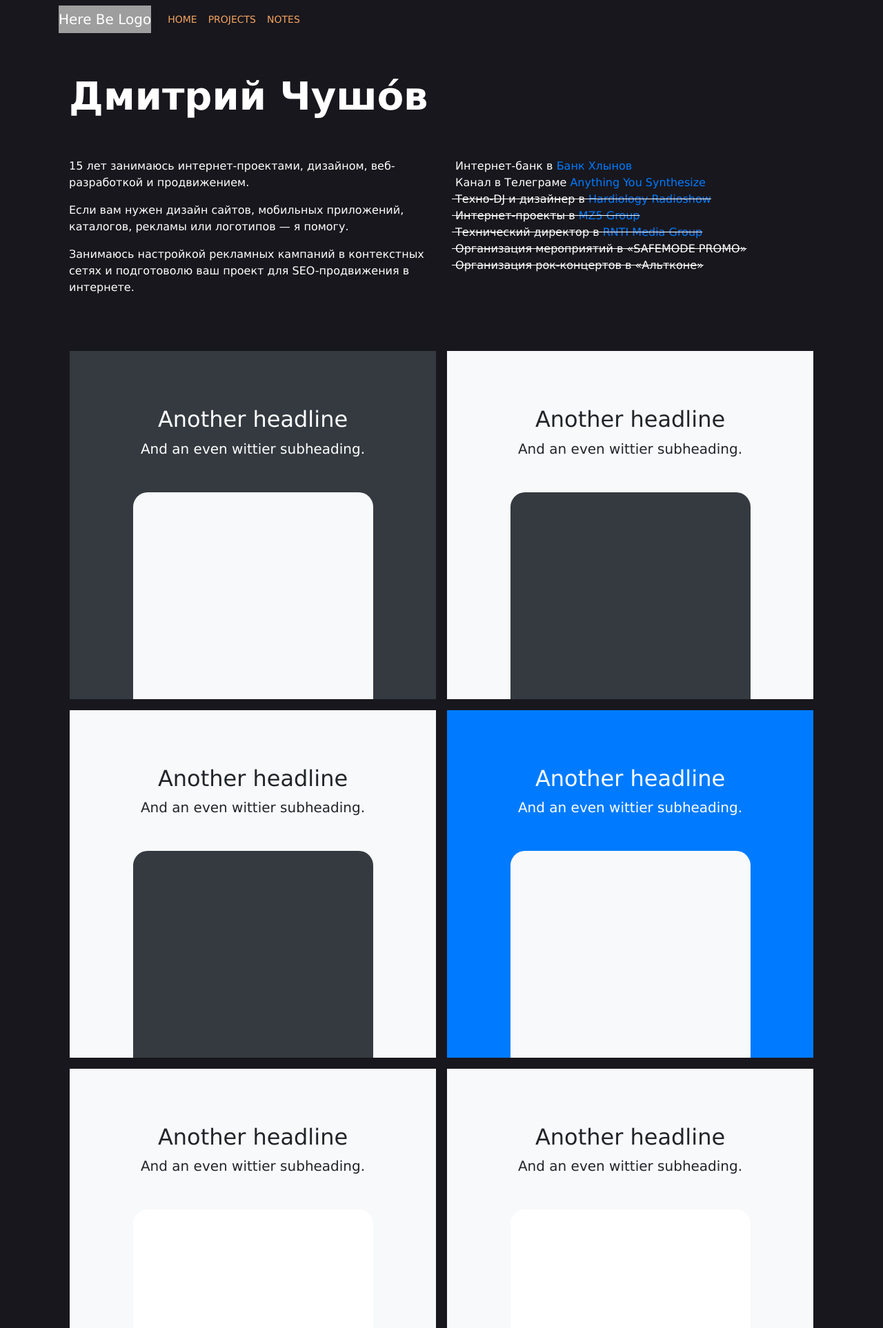
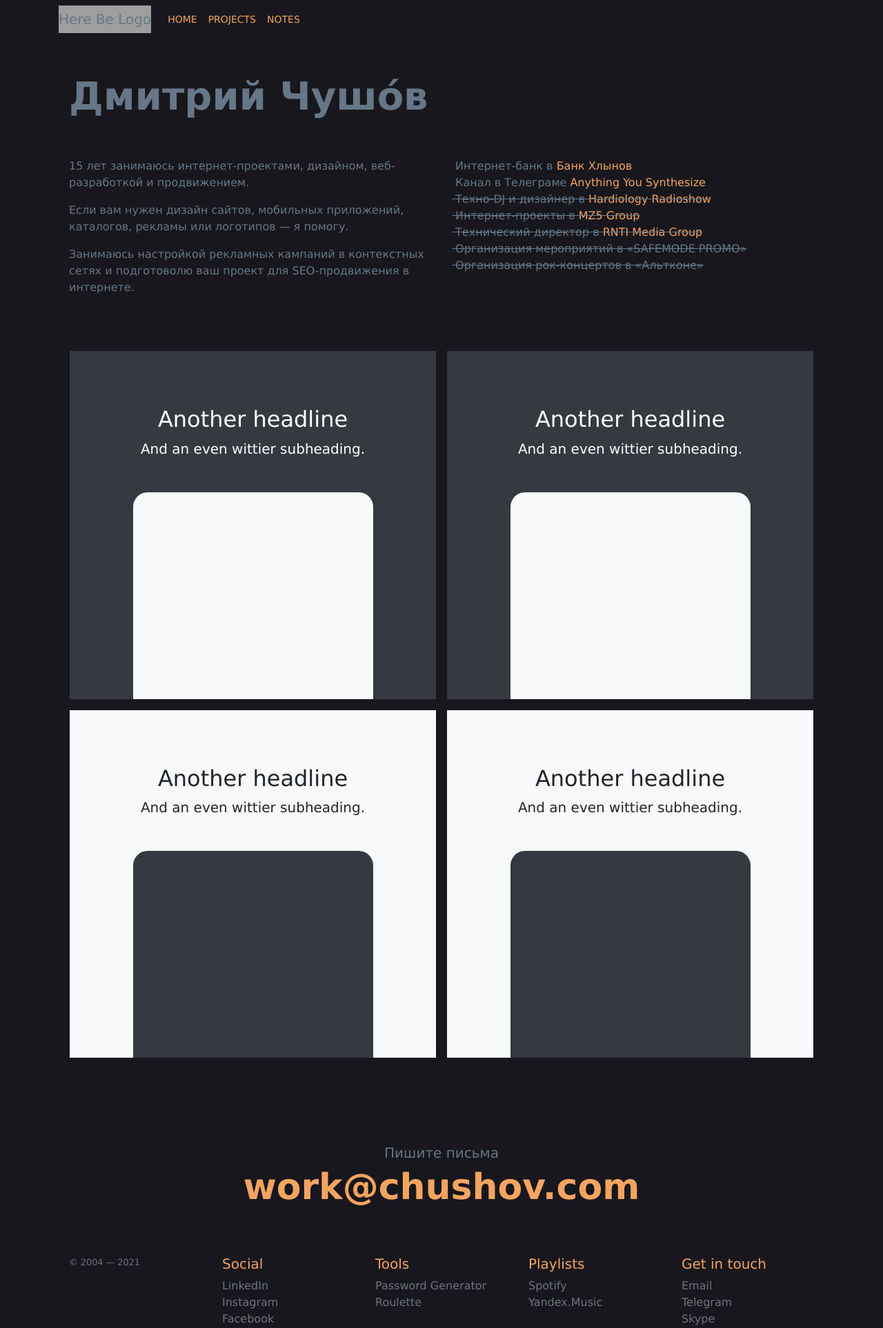
Before and after one commit to chushov/py-personal-blog, a Django app: page / in a window 1280 px wide. Shown: the top 1926 px of the page at 69% size. Run offline with Django 3.2, Linux system fonts and the light colour scheme; parts of the project's set-up code (start-up, migrations or seed data) failed here and were passed over; some libraries are stand-ins or nearby versions; grey boxes are pictures that could not be loaded.

Commit message:
Убрал лишние блоки, пофиксил стили на главной

```diff
--- a/main/templates/main/index.html
+++ b/main/templates/main/index.html
@@ -1,24 +1,7 @@
 {% extends "base.html" %}
 
 {% block page_content %}
-<!--      <div class="position-relative overflow-hidden p-3 p-md-5 m-md-3 text-center main-bg-light">-->
-<!--        <div class="col-md-6 p-lg-6 mx-auto my-6">-->
-<!--          <h1 class="display-4 font-weight-bold">Dmitry Chushóv</h1>-->
-<!--          <p class="lead font-weight-light header-block-text">-->
-<!--            I have been engaged in Internet projects, design, web development and promotion for 15 years.-->
-<!--          </p>-->
-<!--          <p class="lead font-weight-light header-block-text">-->
-<!--            If you need the design of websites, mobile applications, catalogs, advertising or logos, I will help you.-->
-<!--          </p>-->
-<!--          <p class="lead font-weight-light header-block-text">-->
-<!--            I am engaged in setting up advertising campaigns in contextual networks and will prepare-->
-<!--            your project for SEO promotion on the Internet.-->
-<!--          </p>-->
-<!--          <a class="btn btn-sandybrown" href="{% url 'project_index' %}">Get in Touch</a>-->
-<!--        </div>-->
-<!--        <div class="product-device box-shadow d-none d-md-block"></div>-->
-<!--        <div class="product-device product-device-2 box-shadow d-none d-md-block"></div>-->
-<!--      </div>-->
+
     <div class="section section-text-color section-padding">
         <div class="container">
             <div class="row">
@@ -51,7 +34,6 @@
         </div>
     </div>
 
-
     <div class="d-md-flex flex-md-equal w-100 my-md-3 pl-md-3">
     <div class="bg-dark mr-md-3 pt-3 px-3 pt-md-5 px-md-5 text-center text-white overflow-hidden" style="width:100%;">
       <div class="my-3 py-3">
@@ -59,6 +41,22 @@
         <p class="lead">And an even wittier subheading.</p>
       </div>
       <div class="bg-light box-shadow mx-auto" style="width: 80%; height: 300px; border-radius: 21px 21px 0 0;"></div>
+    </div>
+    <div class="bg-dark mr-md-3 pt-3 px-3 pt-md-5 px-md-5 text-center text-white overflow-hidden" style="width:100%;">
+      <div class="my-3 p-3">
+        <h2 class="display-5">Another headline</h2>
+        <p class="lead">And an even wittier subheading.</p>
+      </div>
+      <div class="bg-light box-shadow mx-auto" style="width: 80%; height: 300px; border-radius: 21px 21px 0 0;"></div>
+    </div>
+    </div>
+    <div class="d-md-flex flex-md-equal w-100 my-md-3 pl-md-3">
+    <div class="bg-light mr-md-3 pt-3 px-3 pt-md-5 px-md-5 text-center overflow-hidden" style="width:100%;">
+      <div class="my-3 p-3">
+        <h2 class="display-5">Another headline</h2>
+        <p class="lead">And an even wittier subheading.</p>
+      </div>
+      <div class="bg-dark box-shadow mx-auto" style="width: 80%; height: 300px; border-radius: 21px 21px 0 0;"></div>
     </div>
     <div class="bg-light mr-md-3 pt-3 px-3 pt-md-5 px-md-5 text-center overflow-hidden" style="width:100%;">
       <div class="my-3 p-3">
@@ -68,58 +66,6 @@
       <div class="bg-dark box-shadow mx-auto" style="width: 80%; height: 300px; border-radius: 21px 21px 0 0;"></div>
     </div>
     </div>
-
-      <div class="d-md-flex flex-md-equal w-100 my-md-3 pl-md-3">
-        <div class="bg-light mr-md-3 pt-3 px-3 pt-md-5 px-md-5 text-center overflow-hidden" style="width:100%;">
-          <div class="my-3 p-3">
-            <h2 class="display-5">Another headline</h2>
-            <p class="lead">And an even wittier subheading.</p>
-          </div>
-          <div class="bg-dark box-shadow mx-auto" style="width: 80%; height: 300px; border-radius: 21px 21px 0 0;"></div>
-        </div>
-        <div class="bg-primary mr-md-3 pt-3 px-3 pt-md-5 px-md-5 text-center text-white overflow-hidden" style="width:100%;">
-          <div class="my-3 py-3">
-            <h2 class="display-5">Another headline</h2>
-            <p class="lead">And an even wittier subheading.</p>
-          </div>
-          <div class="bg-light box-shadow mx-auto" style="width: 80%; height: 300px; border-radius: 21px 21px 0 0;"></div>
-        </div>
-      </div>
-
-      <div class="d-md-flex flex-md-equal w-100 my-md-3 pl-md-3">
-        <div class="bg-light mr-md-3 pt-3 px-3 pt-md-5 px-md-5 text-center overflow-hidden" style="width:100%;">
-          <div class="my-3 p-3">
-            <h2 class="display-5">Another headline</h2>
-            <p class="lead">And an even wittier subheading.</p>
-          </div>
-          <div class="bg-white box-shadow mx-auto" style="width: 80%; height: 300px; border-radius: 21px 21px 0 0;"></div>
-        </div>
-        <div class="bg-light mr-md-3 pt-3 px-3 pt-md-5 px-md-5 text-center overflow-hidden" style="width:100%;">
-          <div class="my-3 py-3">
-            <h2 class="display-5">Another headline</h2>
-            <p class="lead">And an even wittier subheading.</p>
-          </div>
-          <div class="bg-white box-shadow mx-auto" style="width: 80%; height: 300px; border-radius: 21px 21px 0 0;"></div>
-        </div>
-      </div>
-
-      <div class="d-md-flex flex-md-equal w-100 my-md-3 pl-md-3">
-        <div class="bg-light mr-md-3 pt-3 px-3 pt-md-5 px-md-5 text-center overflow-hidden" style="width:100%;">
-          <div class="my-3 p-3">
-            <h2 class="display-5">Another headline</h2>
-            <p class="lead">And an even wittier subheading.</p>
-          </div>
-          <div class="bg-white box-shadow mx-auto" style="width: 80%; height: 300px; border-radius: 21px 21px 0 0;"></div>
-        </div>
-        <div class="bg-light mr-md-3 pt-3 px-3 pt-md-5 px-md-5 text-center overflow-hidden" style="width:100%;">
-          <div class="my-3 py-3">
-            <h2 class="display-5">Another headline</h2>
-            <p class="lead">And an even wittier subheading.</p>
-          </div>
-          <div class="bg-white box-shadow mx-auto" style="width: 80%; height: 300px; border-radius: 21px 21px 0 0;"></div>
-        </div>
-      </div>
-
 
     <footer class="container py-5">
       <div class="contact">
--- a/static/css/style.css
+++ b/static/css/style.css
@@ -54,20 +54,19 @@ body {
 
 .logo-here {
     background: no-repeat url("/static/img/~logo.png");
-    color: white !important;
+    color: #678 !important;
 }
 
 .highlight-color {
     color:sandybrown;
 }
 
-.btn-sandybrown {
-    background-color: rgba(85,102,170,.12);
-    color: rgba(255,255,255,.7);
+.links-highlight {
+    color:sandybrown;
 }
 
-.btn-sandybrown:hover {
-    color: grey;
+.links-highlight:hover {
+    color: #c16f29;
 }
 
 .contact {
@@ -110,7 +109,7 @@ body {
 }
 
 .section-text-color {
-    color:white;
+    color:#678;
 }
 
 .section-padding {
```
Lines whose indentation alone changed are shown as unchanged.
